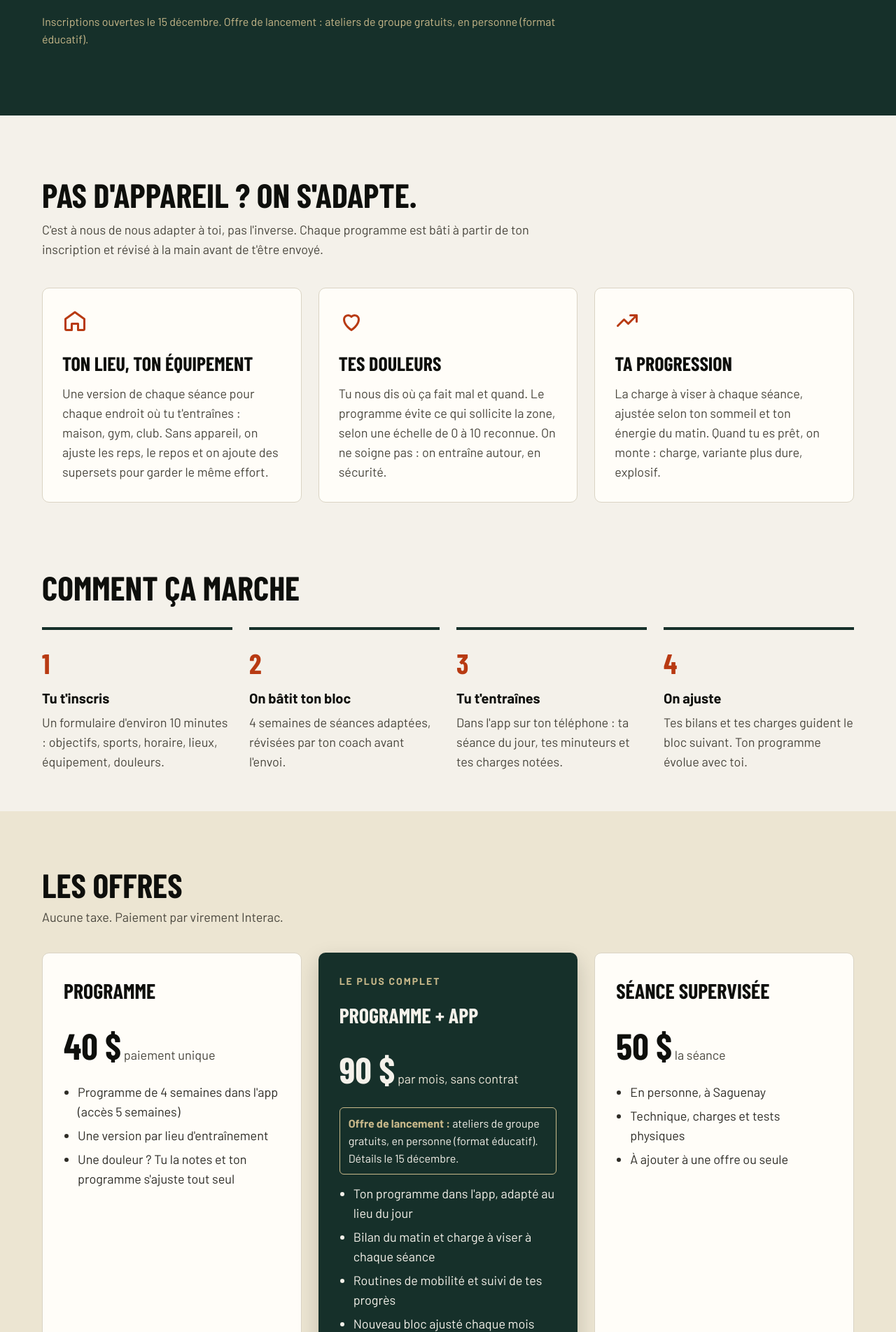
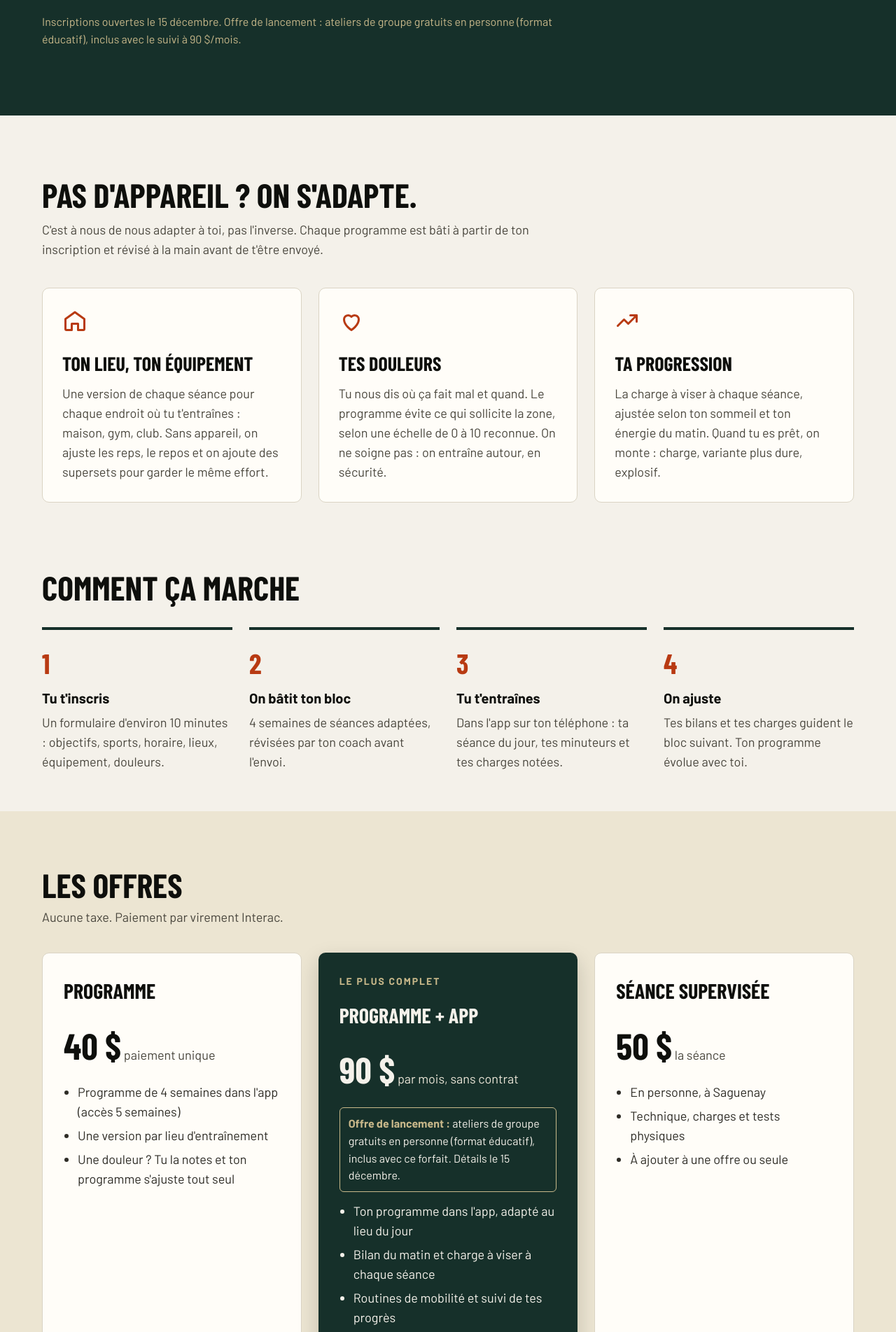
Before and after one commit to Dany-Boreal/boreal-site, a plain HTML site: page index.html in a window 1280 px wide. Shown: the part 589-2492 px from the top of the page at 70% size. Drawn offline with nearby package versions, Linux system fonts and the light colour scheme; a web font is replaced by a local one.

Commit message:
Ateliers de groupe gratuits : réservés au suivi à 90 $/mois
Co-Authored-By: Claude Opus 5.5 <noreply@anthropic.com>
Claude-Session: https://claude.ai/code/session_017xUYiPM3pFPniyJcEYjpVy

```diff
--- a/index.html
+++ b/index.html
@@ -6,7 +6,7 @@
 <title>Boréal Athlétique — Préparation physique à Saguenay</title>
 <meta name="description" content="Un programme d'entraînement qui s'adapte à ton équipement, tes douleurs et ton horaire, suivi dans l'app. Préparation physique à Saguenay, en ligne ou en personne.">
 <meta property="og:title" content="Boréal Athlétique — Un programme qui s'adapte à ta vraie vie">
-<meta property="og:description" content="Ton équipement, ton lieu, tes douleurs, ton horaire. Offre de lancement : ateliers de groupe gratuits, en personne.">
+<meta property="og:description" content="Ton équipement, ton lieu, tes douleurs, ton horaire. Offre de lancement : ateliers de groupe gratuits en personne, inclus avec le suivi à 90 $/mois.">
 <meta property="og:image" content="https://www.borealathletique.com/carcajou.webp">
 <meta property="og:type" content="website">
 <link rel="icon" href="icone.png">
@@ -49,7 +49,7 @@ a{color:#B83A12}a:hover{color:#8F2C0C}
           <a href="#inscription" style="background: #D9481C; color: #0E0F0C; font-weight: 700; text-decoration: none; padding: 16px 26px; border-radius: 6px; font-size: 18px">Commencer mon programme</a>
           <a href="https://script.google.com/macros/s/AKfycbxqFwuquTHuF-vA1rVfpj7n2TAyDYRySh5upsC0gPa9WDclZoYRKHRYz86hWcxAoQSY/exec?client=CL000&amp;jeton=demo" style="border: 2px solid #F4F1EA; color: #F4F1EA; font-weight: 700; text-decoration: none; padding: 14px 24px; border-radius: 6px; font-size: 18px">Essayer la démo de l'app</a>
         </div>
-        <p style="margin: 22px 0 0; font-size: 16px; color: #C8B88A">Inscriptions ouvertes le 15 décembre. Offre de lancement : ateliers de groupe gratuits, en personne (format éducatif).</p>
+        <p style="margin: 22px 0 0; font-size: 16px; color: #C8B88A">Inscriptions ouvertes le 15 décembre. Offre de lancement : ateliers de groupe gratuits en personne (format éducatif), inclus avec le suivi à 90 $/mois.</p>
       </div>
       <div style="flex: 1 1 340px; min-width: 0; display: flex; justify-content: center">
         <img src="carcajou.webp" alt="Le carcajou de Boréal Athlétique" style="width: 100%; max-width: 440px; height: auto">
@@ -124,7 +124,7 @@ a{color:#B83A12}a:hover{color:#8F2C0C}
           <p style="margin: 0; font-weight: 700; color: #C8B88A; font-size: 14px; letter-spacing: 0.14em; text-transform: uppercase">Le plus complet</p>
           <h3 style="margin: 0; font-family: 'Barlow Condensed', sans-serif; font-weight: 700; font-size: 30px; text-transform: uppercase">Programme + app</h3>
           <div><span style="font-family: 'Barlow Condensed', sans-serif; font-weight: 800; font-size: 52px">90 $</span> <span style="color: #E9E4D6">par mois, sans contrat</span></div>
-          <p style="margin: 0; padding: 10px 12px; border: 1px solid #C8B88A; border-radius: 6px; color: #F4F1EA; font-size: 16px"><b style="color: #C8B88A">Offre de lancement :</b> ateliers de groupe gratuits, en personne (format éducatif). Détails le 15 décembre.</p>
+          <p style="margin: 0; padding: 10px 12px; border: 1px solid #C8B88A; border-radius: 6px; color: #F4F1EA; font-size: 16px"><b style="color: #C8B88A">Offre de lancement :</b> ateliers de groupe gratuits en personne (format éducatif), inclus avec ce forfait. Détails le 15 décembre.</p>
           <ul style="margin: 0; padding-left: 20px; display: flex; flex-direction: column; gap: 6px">
             <li>Ton programme dans l'app, adapté au lieu du jour</li>
             <li>Bilan du matin et charge à viser à chaque séance</li>
```
